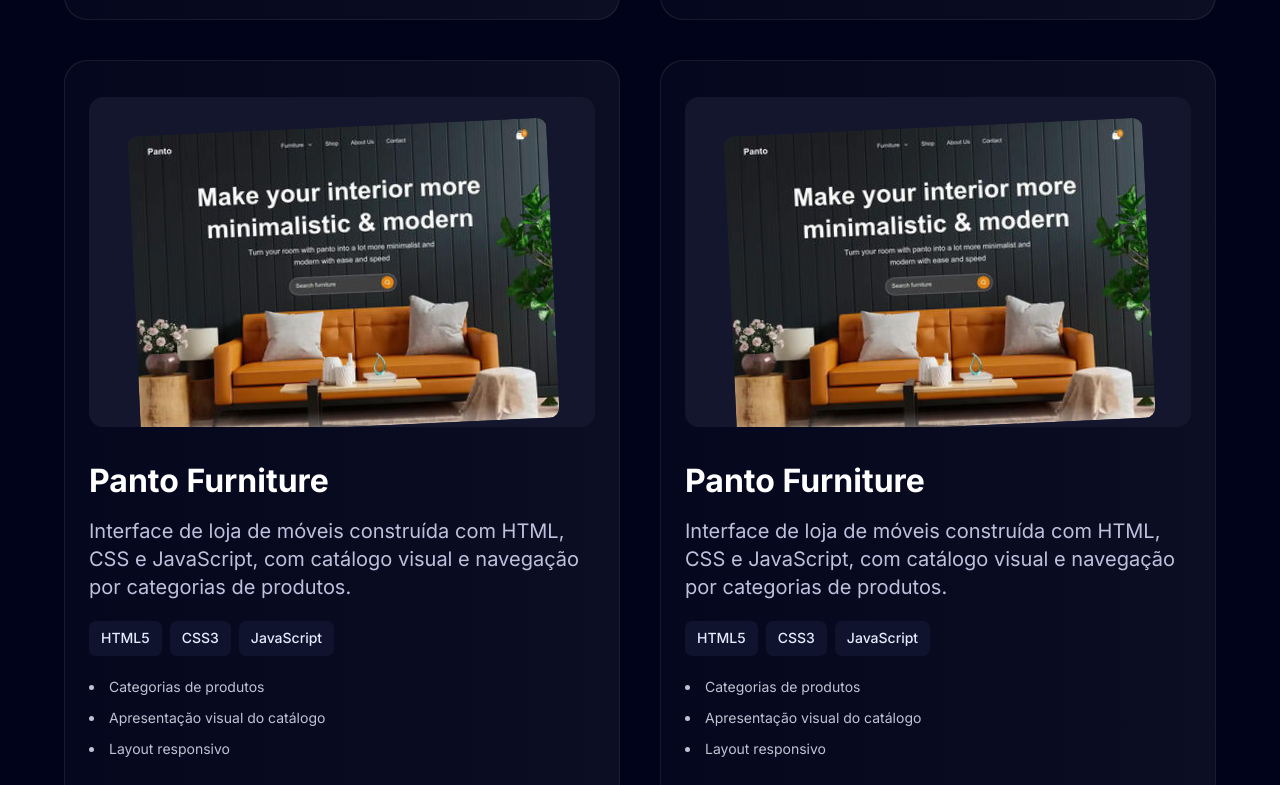
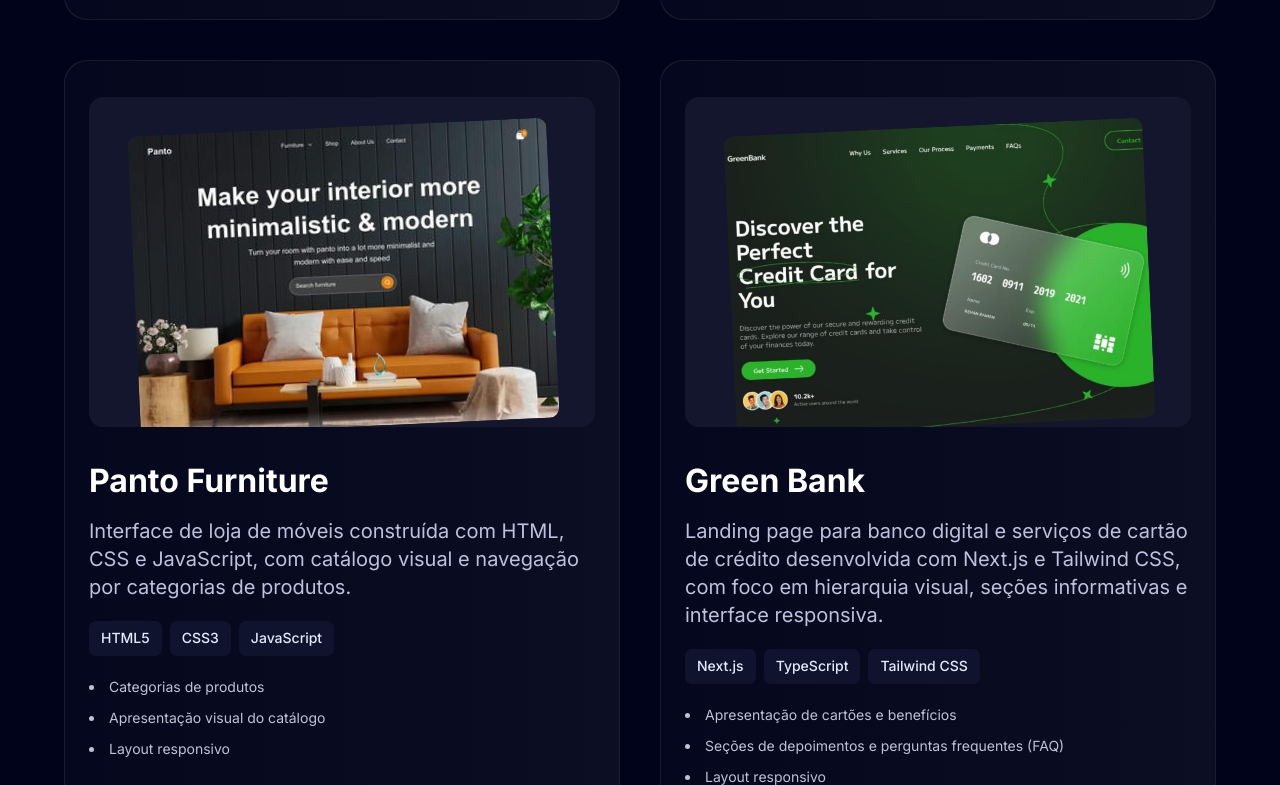
Before and after one commit to rogervalentim/roger-portfolio, a Next.js app: page / in a window 1280 px wide. Shown: the part 4355-5140 px from the top of the page. Built offline with nearby package versions, Linux system fonts and the light colour scheme; no server answers.

Commit message:
removendo o projeto duplicado

```diff
--- a/app/data/projects.ts
+++ b/app/data/projects.ts
@@ -73,20 +73,6 @@ export const projects: ProjectCardProps[] = [
     ],
   },
   {
-    id: "panto-furniture",
-    title: "Panto Furniture",
-    image: "/projects/panto.jpg",
-    link: "https://panto-funiture.vercel.app/",
-    description:
-      "Interface de loja de móveis construída com HTML, CSS e JavaScript, com catálogo visual e navegação por categorias de produtos.",
-    technologies: ["HTML5", "CSS3", "JavaScript"],
-    features: [
-      "Categorias de produtos",
-      "Apresentação visual do catálogo",
-      "Layout responsivo",
-    ],
-  },
-  {
     id: "green-bank",
     title: "Green Bank",
     image: "/projects/green-bank.png",
```
